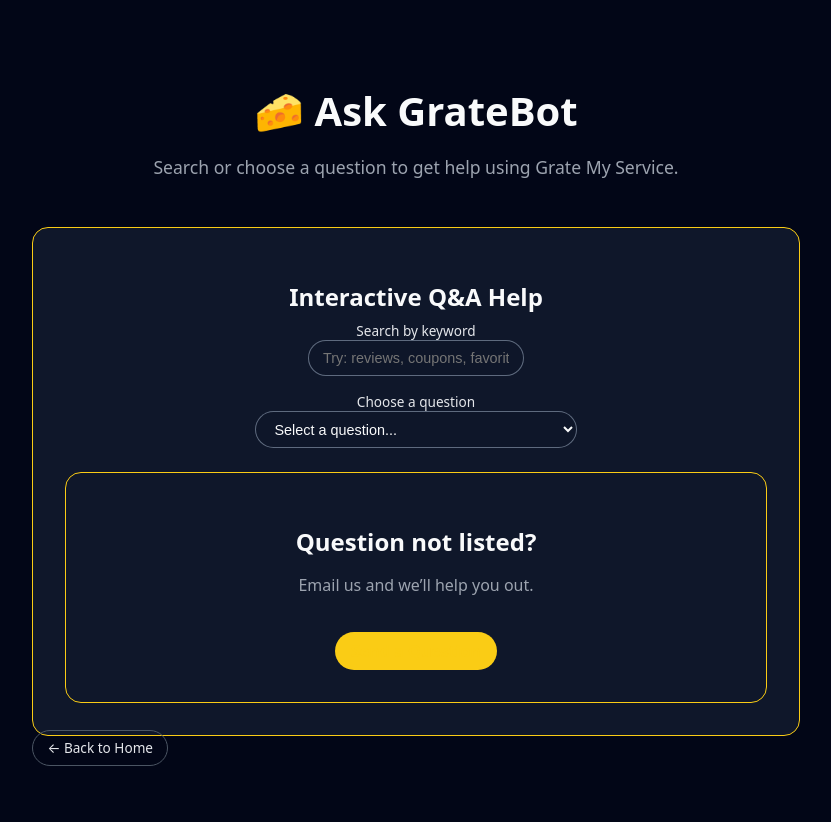
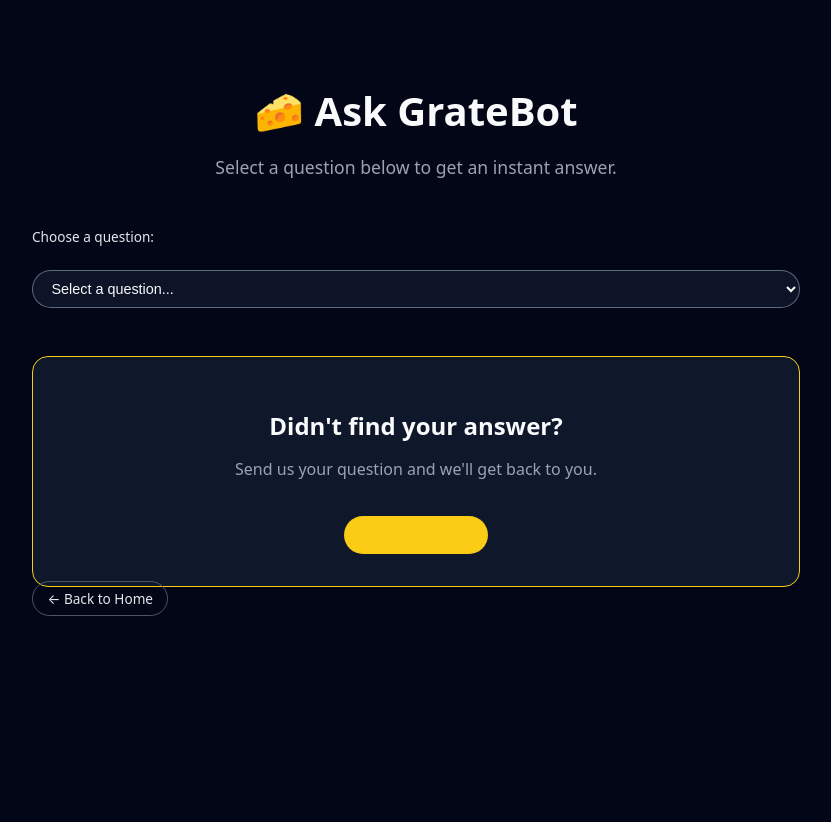
Before and after one commit to Aayush-Gupta-1/GrateMy, a Flask app: page /faq in a window 1280 px wide. Shown: the part 58-880 px from the top of the page, without its empty margins (224-1055 px from the left). After the commit the page ends 674 px from the top, so only its background shows below. Run offline with Flask 3, Linux system fonts and the light colour scheme.

Commit message:
Update faq.html

```diff
--- a/templates/faq.html
+++ b/templates/faq.html
@@ -8,11 +8,13 @@
 </head>
 <body>
 
+<!-- Navigation -->
 <header class="top-nav">
     <div class="nav-left">
         <span class="nav-logo">🧀</span>
         <span class="nav-title">Grate My Service</span>
     </div>
+
     <div class="nav-right">
         <a href="{{ url_for('home') }}" class="nav-link">Home</a>
         <a href="{{ url_for('discover') }}" class="nav-link">Discover</a>
@@ -29,43 +31,81 @@
 
 <main class="page-container">
     <div class="faq-container">
+
         <h1>🧀 Ask GrateBot</h1>
-        <p class="faq-subtitle">Search or choose a question to get help using Grate My Service.</p>
+        <p class="faq-subtitle">
+            Select a question below to get an instant answer.
+        </p>
 
-        <section class="faq-cta">
-            <h2>Interactive Q&A Help</h2>
+        <div class="faq-section">
 
-            <label class="auth-label" for="faq-search">Search by keyword</label>
-            <input
-                id="faq-search"
-                class="auth-input"
-                type="text"
-                placeholder="Try: reviews, coupons, favorites, maze..."
-            >
+            <label for="faq-select" class="auth-label">
+                Choose a question:
+            </label>
 
-            <label class="auth-label" for="faq-select" style="margin-top: 1rem;">Choose a question</label>
             <select id="faq-select" class="auth-input">
                 <option value="">Select a question...</option>
+                <option value="0">What is Grate My Service?</option>
+                <option value="1">How does the cheese rating system work?</option>
+                <option value="2">Do I need an account to browse?</option>
+                <option value="3">How do I leave a review?</option>
+                <option value="4">Can I edit my reviews?</option>
+                <option value="5">How do favorites work?</option>
+                <option value="6">What does the mouse emoji mean?</option>
+                <option value="7">How do coupon codes work?</option>
+                <option value="8">Can I review a business more than once?</option>
+                <option value="9">How are businesses added?</option>
+                <option value="10">Are the deals and coupons real?</option>
+                <option value="11">Can I sort businesses by rating?</option>
+                <option value="12">What business categories are available?</option>
+                <option value="13">Are reviews anonymous?</option>
+                <option value="14">Why do I complete the maze during signup?</option>
+                <option value="15">Can businesses respond to reviews?</option>
+                <option value="16">How often are new deals added?</option>
+                <option value="17">Is Grate My Service free?</option>
+                <option value="18">How do I contact support?</option>
+                <option value="19">What is the Certified Grateness badge?</option>
+                <option value="20">Can I filter businesses?</option>
+                <option value="21">How do I view my profile?</option>
+                <option value="22">How do I see my past reviews?</option>
+                <option value="23">How are Cheese Scores calculated?</option>
+                <option value="24">Can I use Grate My Service on my phone?</option>
+                <option value="25">What happens if I forget my password?</option>
+                <option value="26">Why do usernames have requirements?</option>
+                <option value="27">Why do passwords have requirements?</option>
+                <option value="28">What technologies were used to build the app?</option>
+                <option value="29">Who is Grate My Service designed for?</option>
             </select>
 
-            <div id="faq-answer-box" class="faq-item" style="margin-top: 1.5rem; display: none;">
-                <h3 id="faq-question" class="faq-question"></h3>
-                <p id="faq-answer" class="faq-answer"></p>
+            <div
+                id="answer-box"
+                class="faq-item"
+                style="margin-top:2rem; display:none;"
+            >
+                <h3 id="question-title"></h3>
+                <p id="question-answer"></p>
             </div>
 
-            <div class="faq-cta" style="margin-top: 1.5rem;">
-                <h2>Question not listed?</h2>
-                <p>Email us and we’ll help you out.</p>
+        </div>
+
+        <div class="faq-cta">
+            <h2>Didn't find your answer?</h2>
+            <p>
+                Send us your question and we'll get back to you.
+            </p>
+
             <a
+                href="mailto:hello@gratemyservice.com?subject=Question about Grate My Service"
                 class="primary-button"
-                    href="mailto:hello@gratemyservice.com?subject=Question%20about%20Grate%20My%20Service"
             >
-                    Send a Question
+                Email Support
             </a>
         </div>
-        </section>
 
-        <a href="{{ url_for('home') }}" class="secondary-button">← Back to Home</a>
+        <a href="{{ url_for('home') }}" class="secondary-button">
+            ← Back to Home
+        </a>
+
     </div>
 </main>
 
@@ -73,104 +113,142 @@
 const faqs = [
     {
         question: "What is Grate My Service?",
-            answer: "Grate My Service is a student-focused platform where users can discover, review, and rate local businesses using a 1-5 cheese rating system."
+        answer: "Grate My Service is a student-focused platform for discovering, reviewing, and rating local businesses using our cheese rating system."
     },
     {
         question: "How does the cheese rating system work?",
-            answer: "Businesses are rated from 1 to 5 cheese wheels. The average of all submitted ratings becomes the business's Cheese Score."
+        answer: "Businesses receive ratings from one to five cheese wheels. The average of all ratings becomes the Cheese Score."
     },
     {
         question: "Do I need an account to browse?",
-            answer: "Yes. Users create an account so reviews and profile activity can be connected to the correct user."
+        answer: "No. You can browse businesses without an account, but you must sign up to leave reviews and save favorites."
     },
     {
         question: "How do I leave a review?",
-            answer: "Open a business page, choose a cheese rating, write your experience, and submit your review. Your review is automatically tied to your logged-in username."
+        answer: "Open a business page, select your cheese rating, write your review, and submit it."
+    },
+    {
+        question: "Can I edit my reviews?",
+        answer: "Currently, reviews cannot be edited or deleted after submission."
     },
     {
         question: "How do favorites work?",
-            answer: "Click the favorite button on a business card to save it. You can use the Favorites only filter to view saved businesses."
+        answer: "Click the favorite button on a business card to save a business and quickly access it later."
     },
     {
-            question: "How do I use coupon codes?",
-            answer: "Coupon codes are shown on the home page. Users can show or enter the code when visiting a participating business."
+        question: "What does the mouse emoji mean?",
+        answer: "The mouse represents your favorite businesses because mice love cheese."
     },
     {
-            question: "Why do I complete a maze during signup?",
-            answer: "The cheese maze is a CAPTCHA-style verification step that helps prevent bot activity during account creation."
+        question: "How do coupon codes work?",
+        answer: "Coupon codes are displayed on the home page and can be used at participating businesses."
+    },
+    {
+        question: "Can I review a business more than once?",
+        answer: "Yes. You can submit another review if you have another experience to share."
+    },
+    {
+        question: "How are businesses added?",
+        answer: "Businesses are selected because they are student-friendly and relevant to the community."
+    },
+    {
+        question: "Are the deals and coupons real?",
+        answer: "Yes. The displayed deals represent real promotions from participating businesses."
     },
     {
         question: "Can I sort businesses by rating?",
-            answer: "Yes. On the Discover page, use the Sort by dropdown to organize businesses by name, category, or cheese rating."
+        answer: "Yes. The Discover page lets you sort businesses by rating and other options."
     },
     {
-            question: "What categories are available?",
-            answer: "Businesses are organized into categories such as Food, Clothing, Services, and Entertainment."
+        question: "What business categories are available?",
+        answer: "Businesses are organized into Food, Clothing, Services, and Entertainment categories."
+    },
+    {
+        question: "Are reviews anonymous?",
+        answer: "No. Reviews are connected to the logged-in user to promote trust and accountability."
+    },
+    {
+        question: "Why do I complete the maze during signup?",
+        answer: "The maze acts as a fun CAPTCHA system that helps prevent automated bot accounts."
+    },
+    {
+        question: "Can businesses respond to reviews?",
+        answer: "Not currently, but this feature may be added in the future."
+    },
+    {
+        question: "How often are new deals added?",
+        answer: "Deals and coupons can be updated regularly as businesses provide new promotions."
+    },
+    {
+        question: "Is Grate My Service free?",
+        answer: "Yes. Grate My Service is completely free for users."
+    },
+    {
+        question: "How do I contact support?",
+        answer: "You can contact us by using the Email Support button below."
     },
     {
         question: "What is the Certified Grateness badge?",
-            answer: "Businesses with strong ratings and enough reviews can earn the Certified Grateness badge, showing consistent quality."
+        answer: "Businesses with excellent ratings and enough reviews earn our Certified Grateness badge."
     },
     {
-            question: "Is my review anonymous?",
-            answer: "No. Reviews are connected to the logged-in user's account to improve trust and prevent impersonation."
+        question: "Can I filter businesses?",
+        answer: "Yes. The Discover page includes category filters and favorites filters."
     },
     {
-            question: "Is Grate My Service free?",
-            answer: "Yes. Users can browse, review, save favorites, and view coupons for free."
+        question: "How do I view my profile?",
+        answer: "Click your username in the navigation bar to open your profile page."
+    },
+    {
+        question: "How do I see my past reviews?",
+        answer: "Your profile page displays all reviews you have submitted."
+    },
+    {
+        question: "How are Cheese Scores calculated?",
+        answer: "Cheese Scores are calculated by averaging all ratings submitted for a business."
+    },
+    {
+        question: "Can I use Grate My Service on my phone?",
+        answer: "Yes. The website is designed to work on both desktop and mobile devices."
+    },
+    {
+        question: "What happens if I forget my password?",
+        answer: "You can create a new account if you no longer remember your password."
+    },
+    {
+        question: "Why do usernames have requirements?",
+        answer: "Username requirements help keep account names appropriate and consistent."
+    },
+    {
+        question: "Why do passwords have requirements?",
+        answer: "Password requirements encourage stronger and more secure accounts."
+    },
+    {
+        question: "What technologies were used to build the app?",
+        answer: "Grate My Service was built using Python, Flask, HTML, CSS, JavaScript, and JSON."
+    },
+    {
+        question: "Who is Grate My Service designed for?",
+        answer: "The platform was designed primarily for students looking for trusted local businesses."
     }
 ];
 
-    const searchInput = document.getElementById("faq-search");
-    const faqSelect = document.getElementById("faq-select");
-    const answerBox = document.getElementById("faq-answer-box");
-    const questionText = document.getElementById("faq-question");
-    const answerText = document.getElementById("faq-answer");
+const select = document.getElementById("faq-select");
+const box = document.getElementById("answer-box");
+const title = document.getElementById("question-title");
+const answer = document.getElementById("question-answer");
 
-    function loadQuestions(list) {
-        faqSelect.innerHTML = '<option value="">Select a question...</option>';
-
-        list.forEach((faq, index) => {
-            const option = document.createElement("option");
-            option.value = index;
-            option.textContent = faq.question;
-            faqSelect.appendChild(option);
-        });
-    }
-
-    function showAnswer(faq) {
-        questionText.textContent = faq.question;
-        answerText.textContent = faq.answer;
-        answerBox.style.display = "block";
-    }
-
-    loadQuestions(faqs);
-
-    faqSelect.addEventListener("change", function () {
-        const selectedIndex = this.value;
-        if (selectedIndex === "") {
-            answerBox.style.display = "none";
+select.addEventListener("change", function () {
+    if (this.value === "") {
+        box.style.display = "none";
         return;
     }
 
-        showAnswer(faqs[selectedIndex]);
-    });
+    const faq = faqs[this.value];
 
-    searchInput.addEventListener("input", function () {
-        const keyword = this.value.toLowerCase();
-
-        const filteredFaqs = faqs.filter(faq =>
-            faq.question.toLowerCase().includes(keyword) ||
-            faq.answer.toLowerCase().includes(keyword)
-        );
-
-        loadQuestions(filteredFaqs);
-
-        if (filteredFaqs.length === 1) {
-            showAnswer(filteredFaqs[0]);
-        } else {
-            answerBox.style.display = "none";
-        }
+    title.textContent = faq.question;
+    answer.textContent = faq.answer;
+    box.style.display = "block";
 });
 </script>
 
```
Lines whose indentation alone changed are shown as unchanged.
